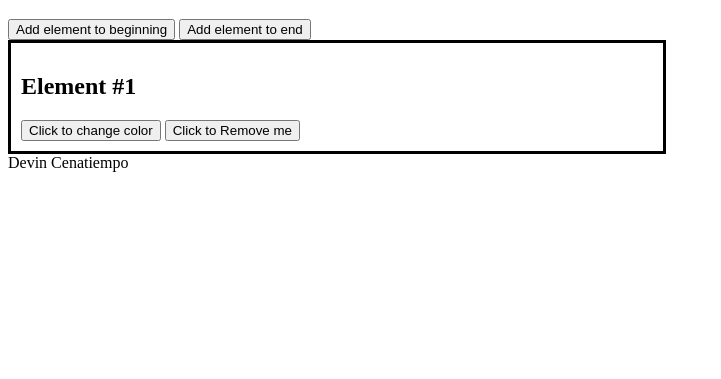
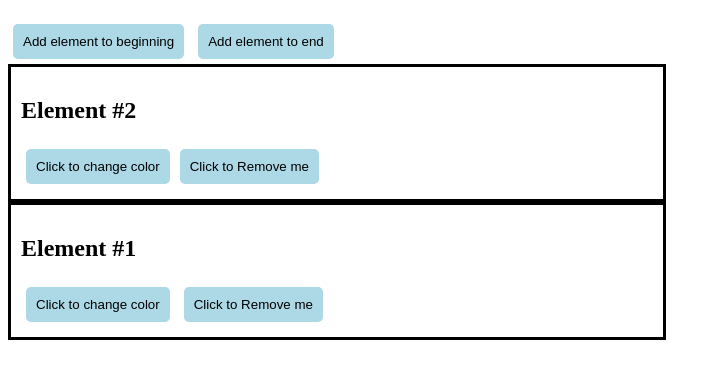
Before and after one commit to dcenatiempo/CIT-261, a plain HTML site: page topic_6/index.html in a window 1280 px wide. Both pictures are taken after a click on the button "Add element to beginning". Shown: the part 61-440 px from the top of the page, without its empty margins (0-721 px from the left). Drawn offline with Linux system fonts and the light colour scheme.

Commit message:
Added: add element to begin/end, remove element, change color

```diff
--- a/topic_6/index.html
+++ b/topic_6/index.html
@@ -11,12 +11,14 @@
   <h1>Dom Manipulation</h1>
   <button id="add-begin">Add element to beginning</button>
   <button id="add-end">Add element to end</button>
-  <div class="clone">
-    <h2>Element #1</h2>
-    <button class="change-color">Click to change color</button>
-    <button class="remove">Click to Remove me</button>
-  </div>
-  <footer>Devin Cenatiempo</footer>
+  <section id="container">
+    <div class="clone">
+      <h2>Element #1</h2>
+      <button class="change-color">Click to change color</button>
+      <button class="remove">Click to Remove me</button>
+    </div>
+  </section>
+
 </body>
 <script type="text/javascript" src="./main.js"></script>
 </html>
--- a/topic_6/main.js
+++ b/topic_6/main.js
@@ -6,39 +6,65 @@
  *   removeChild
  *   etc.
 *******************************************************************************/
+
 var counter = 1;
-var body = document.getElementsByTagName('body');
-console.log(body[0])
+var container = document.getElementById('container');
+
+function getRandInt(min, max) {
+  return Math.floor(Math.random() * (max - min + 1)) + min;
+}
+
+function randomColor() {
+  return `${getRandInt(0,255)}, ${getRandInt(0,255)}, ${getRandInt(0,255)}`;
+}
 
 document.getElementById('add-begin').addEventListener('click', function() {
   counter++;
   var newDiv = createDiv(counter);
-  body.insertBefore(newDiv, body.children[1]);
-  // Insert element2 as child of element 1, right before element3
-element1.insertBefore(element2, element3)
+  console.log(container.children);
+  container.insertBefore(newDiv, container.children[0]);
 });
-document.querySelector('#add-begin').addEventListener('click', function() {
 
+document.querySelector('#add-end').addEventListener('click', function() {
+  counter++;
+  var newDiv = createDiv(counter);
+  container.appendChild(newDiv);
 });
+
+document.getElementById('container').addEventListener('click', function(e) {
+    if (e.target.className === 'remove') {
+      console.log('removing element!!!')
+      let div = e.target.parentElement;
+      div.parentNode.removeChild(div);
+    }
+    else if (e.target.className === 'change-color') {
+      console.log('changing color!!!')
+      let div = e.target.parentElement;
+      div.setAttribute('style', `background-color: rgb(${randomColor()})`)
+    }
+});
+
 /***************************************************
  * createElement
  **************************************************/
 function createDiv(num) {
   var newDiv = document.createElement('div');
-  newDiv.appendChild(
-    document.createElement('h2')
-      .appendChild(
-        createTextNode(`Element #${num}`)));
-  newDiv.appendChild(
-    document.createElement('button')
-      .appendChild(
-        createTextNode('Click to change color'))
-      .classList.add('change-color'));
-  newDiv.appendChild(
-    document.createElement('button')
-      .appendChild(
-        createTextNode('Click to Remove me'))
-      .classList.add('remove'));
+  newDiv.classList.add('clone');
+
+  var h2 = document.createElement('h2');
+  h2.appendChild(document.createTextNode(`Element #${num}`));
+  newDiv.appendChild(h2);
+
+  var button1 = document.createElement('button');
+  button1.appendChild(document.createTextNode('Click to change color'));
+  button1.classList.add('change-color');
+  newDiv.appendChild(button1);
+
+  var button2 = document.createElement('button');
+  button2.appendChild(document.createTextNode('Click to Remove me'));
+  button2.classList.add('remove');
+  newDiv.appendChild(button2);
+
   return newDiv;
 };
   /*****************************
--- a/topic_6/style.css
+++ b/topic_6/style.css
@@ -3,3 +3,11 @@
   padding: 10px;
   width: 50%;
 }
+
+button {
+  padding: 10px;
+  margin: 5px;
+  border-radius: 5px;
+  border: none;
+  background-color: lightblue;
+}
```
